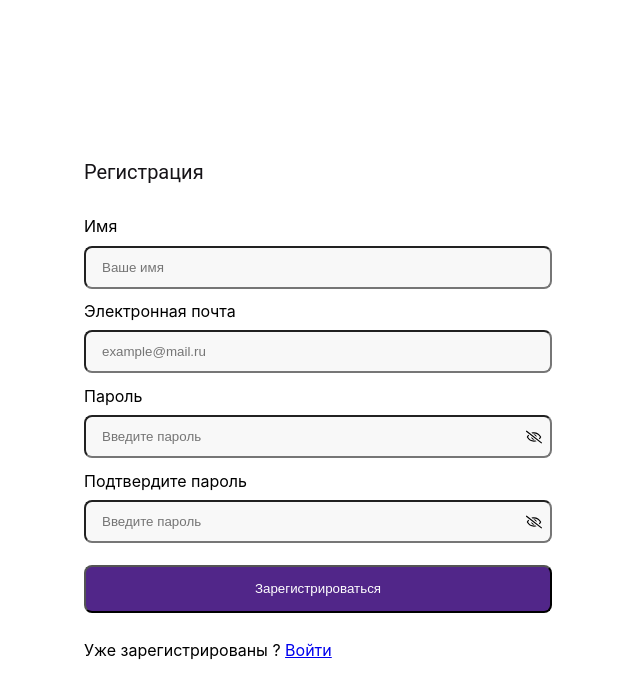
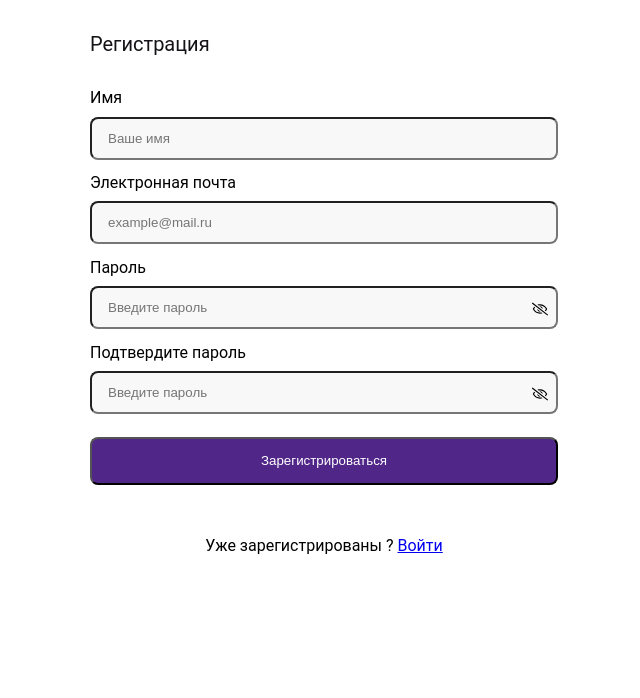
Before and after one commit to odil662/Antipov-test, a React (Create React App) app: page /register in a window 1280 px wide. Shown: the top 698 px of the page, without its empty margins (316-956 px from the left). Built offline with nearby package versions, Linux system fonts and the light colour scheme.

Commit message:
Добавил валидацию форму страницы входа, добавил стили

```diff
--- a/src/App.tsx
+++ b/src/App.tsx
@@ -3,6 +3,7 @@ import { BrowserRouter, Routes, Route } from "react-router-dom";
 import Home from "./Pages/Home";
 import LoginPage from "./Pages/LoginPage";
 import RegisterPage from "./Pages/RegisterPage";
+import "./styles/index.css";
 
 const App: React.FC = () => {
   return (
--- a/src/Pages/LoginPage.css
+++ b/src/Pages/LoginPage.css
@@ -1,14 +1,3 @@
-.entrance {
-  margin: 10% 30%;
-
-  top: 253px;
-  left: 470px;
-  padding: 16px;
-  gap: 24px;
-  border-radius: 16px;
-  background: rgba(255, 255, 255, 1);
-}
-
 .entrance form {
   width: 468px;
   height: auto;
--- a/src/Pages/LoginPage.tsx
+++ b/src/Pages/LoginPage.tsx
@@ -2,14 +2,22 @@ import React, { useState } from "react";
 import { Link } from "react-router-dom";
 import "./LoginPage.css";
 import Input from "../Components/Input";
+import { validateEmail, validateEmptyField } from "../helpers/validations";
 
 const form = document.querySelector("form");
 const LoginPage: React.FC = () => {
+  const [emailValidationError, setEmailValidationError] = useState("");
+  const [passwordValidationError, setPasswordValidationError] = useState("");
+
   const handleRegistration = (item: any) => {
     item.preventDefault();
-    console.log(item);
+    const emailValue = item.target[0].value;
+    const passwordValue = item.target[1].value;
+    validateEmail(setEmailValidationError)(emailValue);
+    validateEmptyField(setPasswordValidationError)(passwordValue);
   };
 
+  console.log(emailValidationError, passwordValidationError);
   return (
     <div className="entrance">
       <form id="form" onSubmit={(e) => handleRegistration(e)}>
--- a/src/Pages/RegisterPage.css
+++ b/src/Pages/RegisterPage.css
@@ -1,14 +1,3 @@
-.registration {
-  margin: 10% 30%;
-
-  top: 253px;
-  left: 470px;
-  padding: 16px;
-  gap: 24px;
-  border-radius: 16px;
-  background: rgba(255, 255, 255, 1);
-}
-
 .registration > form {
   width: 468px;
   height: 480px;
--- a/src/Pages/RegisterPage.tsx
+++ b/src/Pages/RegisterPage.tsx
@@ -10,6 +10,12 @@ const RegisterPage: FC = () => {
 
   const handleRegistration = (item: any) => {
     item.preventDefault();
+    if (item.target[2].value !== item.target[3].value) {
+      alert("Пароли не совпадают");
+    } else {
+    }
+
+    console.log(item);
   };
 
   return (
--- /dev/null
+++ b/src/helpers/validations.ts
@@ -0,0 +1,22 @@
+import React from "react";
+
+export const validateEmail =
+  (setError: (error: string) => void) => (email: string) => {
+    const emailRegex = /^[^\s@]+@[^\s@]+\.[^\s@]+$/;
+    if (!email) {
+      setError("Поле email не должно быть пустым");
+    } else if (!emailRegex.test(email)) {
+      setError("Некорректный email");
+    } else {
+      setError("");
+    }
+  };
+
+export const validateEmptyField =
+  (setError: (error: string) => void) => (value: string) => {
+    if (value.trim() === "") {
+      setError("Поле не может быть пустым");
+    } else {
+      setError("");
+    }
+  };
--- /dev/null
+++ b/src/styles/index.css
@@ -0,0 +1,31 @@
+.app {
+  min-height: 100vh;
+}
+
+:root {
+  --error-color: #ff6161;
+}
+
+body {
+  font-family: "Roboto", sans-serif;
+}
+
+.error-text {
+  color: var(--error-color);
+  font-size: 10px;
+}
+
+.error-input {
+  border: 1px solid var(--error-color);
+}
+
+#root > div {
+  padding: 16px;
+  gap: 24px;
+  border-radius: 16px;
+  background: rgba(255, 255, 255, 1);
+  display: flex;
+  flex-direction: column;
+  align-items: center;
+  justify-content: center;
+}
```
